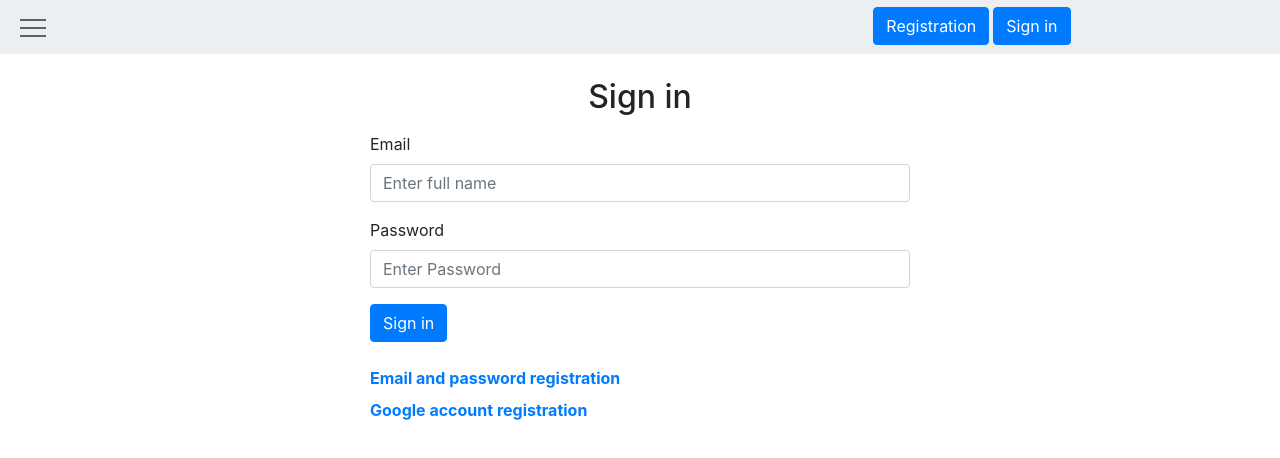
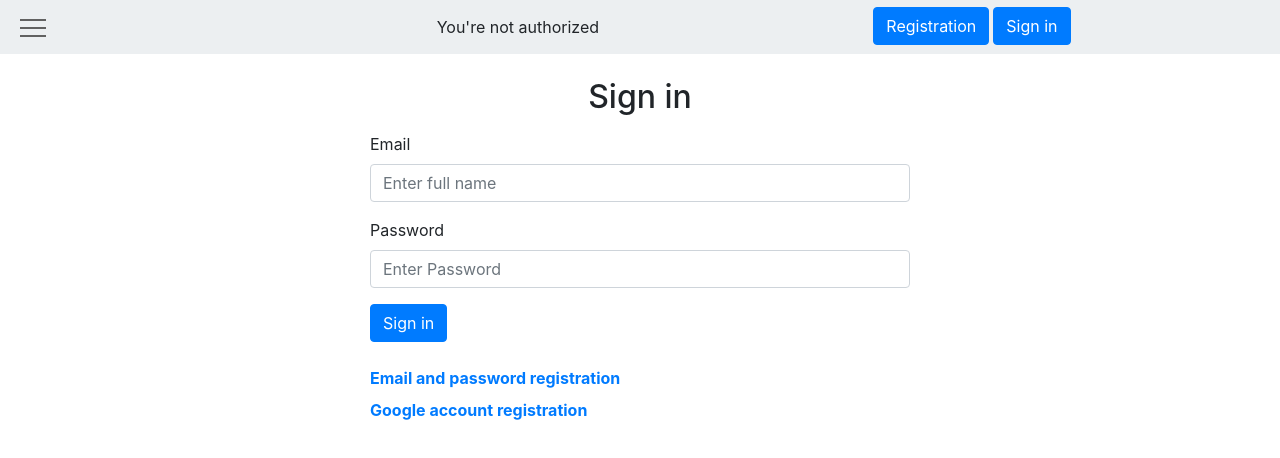
Before and after one commit to i-popovych/passenger-transporation-crm, a React (Create React App) app: page /login in a window 1280 px wide. Shown: the top 458 px of the page. Built offline with nearby package versions, Linux system fonts and the light colour scheme; no server answers.

Commit message:
add loader in header page

```diff
--- a/src/App.js
+++ b/src/App.js
@@ -14,6 +14,7 @@ export const AuthUserContext = createContext(null);
 
 const App = () => {
     const [currentUser, setCurrentUser] = useState(null);
+    const [isInitialize, setIsInitialize] = useState(false)
 
     window.currentUser = currentUser
     window.auth = auth
@@ -44,10 +45,11 @@ const App = () => {
                 console.log(e)
             }
         }
+        setIsInitialize(true)
     }, [])
 
     return (
-        <AuthUserContext.Provider value={{currentUser, setCurrentUser, setUserDataByUid}}>
+        <AuthUserContext.Provider value={{currentUser, setCurrentUser, setUserDataByUid, isInitialize}}>
             <BrowserRouter>
                 <Header/>
                 <Routes>
--- a/src/pages/Header/Header.jsx
+++ b/src/pages/Header/Header.jsx
@@ -8,7 +8,7 @@ import {NavLink} from "react-router-dom";
 
 
 const Header = () => {
-    const {currentUser} = useContext(AuthUserContext);
+    const {currentUser, isInitialize} = useContext(AuthUserContext);
     const ref = useRef()
     return (
         <>
@@ -34,7 +34,11 @@ const Header = () => {
                         </Col>
                         <Col>
                             <Navbar.Text>
-                                {currentUser?.fullName && currentUser.fullName + ': ' + currentUser.role}
+                                {
+                                    isInitialize
+                                        ? currentUser?.fullName ? currentUser.fullName + ': ' + currentUser.role : "You're not authorized"
+                                        : "Loading..."
+                                }
                             </Navbar.Text>
                         </Col>
                         <Col>
```
